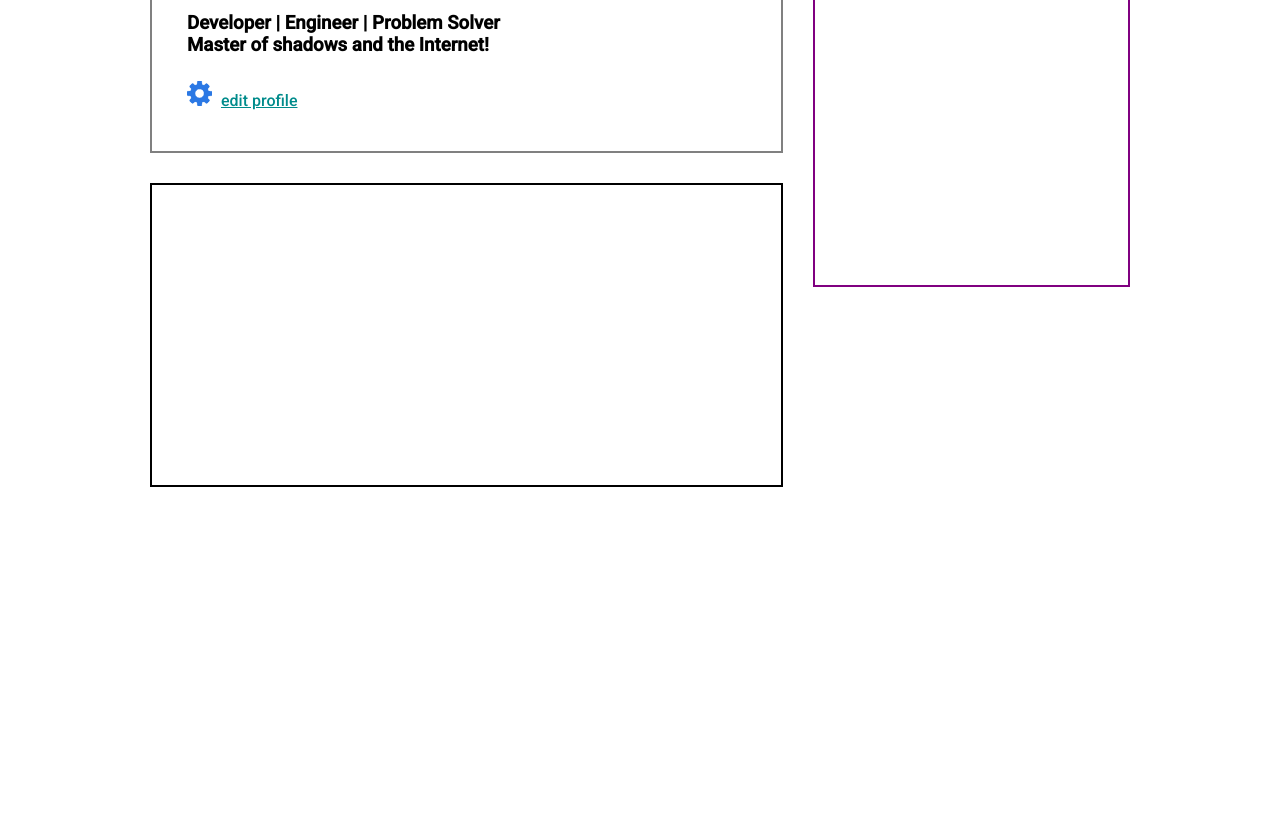
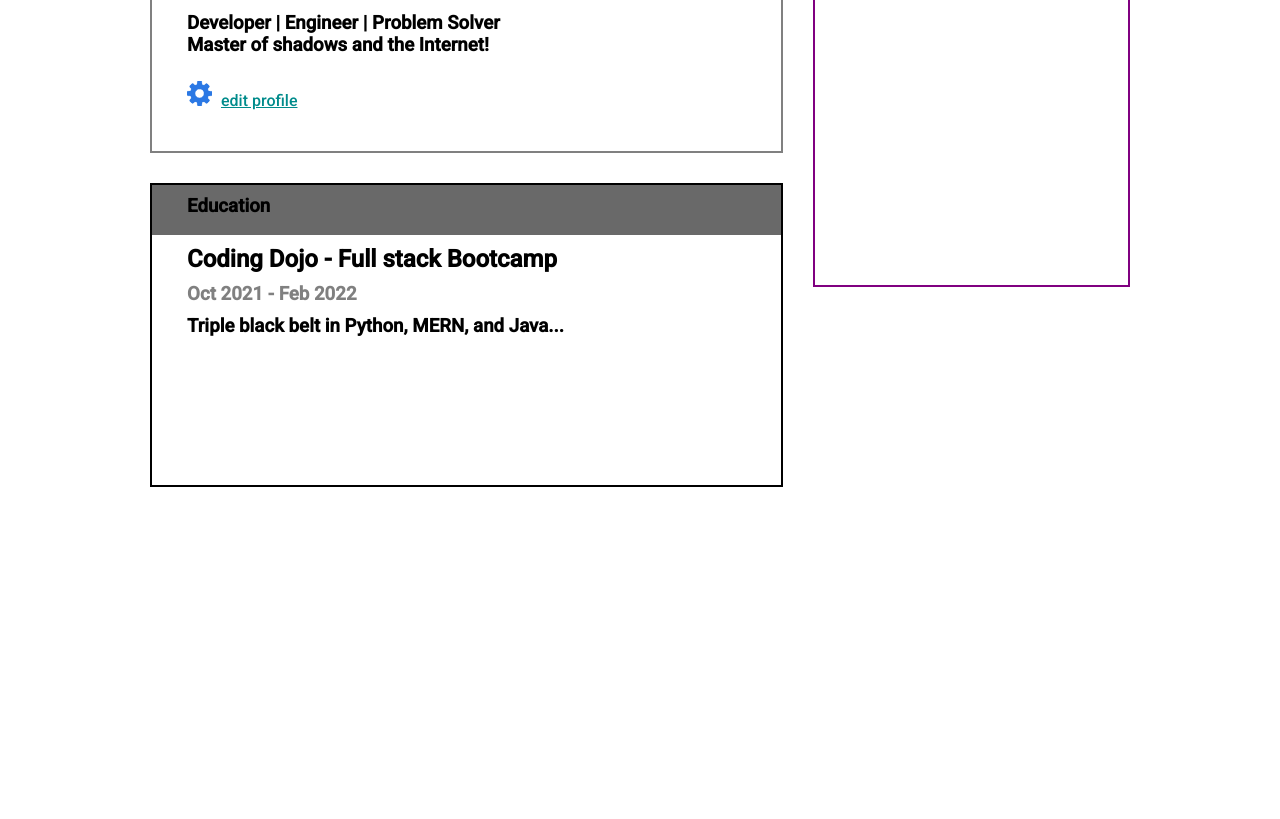
Before and after one commit to Azachary8232/Profile_Page, a plain HTML site: page index.html in a window 1280 px wide. Shown: the part 350-1169 px from the top of the page. Drawn offline with Linux system fonts and the light colour scheme.

Commit message:
Education Block Complete

```diff
--- a/index.html
+++ b/index.html
@@ -41,6 +41,12 @@
                 </div>
             </div>
             <div id="education">
+                <div id="ed-block">
+                    <h3 id="ed-title">Education</h3>
+                </div>
+                <h2 class="card-margin text-sep">Coding Dojo - Full stack Bootcamp</h2>
+                <h3 class="card-margin text-sep" style="color: gray;">Oct 2021 - Feb 2022</h3>
+                <h3 class="card-margin text-sep">Triple black belt in Python, MERN, and Java...</h3>
             </div>
         </div>
         <div id="bodyBlock2">
--- a/style.css
+++ b/style.css
@@ -2,12 +2,12 @@
 *{
     margin: 0px;
     padding: 0px;
+    font-family: Roboto;
 }
 
 #navBar{
     background-color: black;
     color: white;
-    font-family: Roboto;
     display: flex;
     justify-content: space-between;
     padding: 15px;
@@ -77,7 +77,6 @@ color: white;
     border-width: 2px;
     height: 400px;
     margin-bottom: 30px;
-    font-family: Roboto;
 }
 
 #education{
@@ -145,3 +144,18 @@ color: white;
     margin-left: 5px;
     color: darkcyan;
 }
+
+#ed-block{
+    height: 50px;
+    background-color: dimgray;
+}
+
+#ed-title{
+    display: inline-block;
+    margin-left: 35px;
+    margin-top: 10px;
+}
+
+.text-sep{
+    margin-top: 10px;
+}
```
